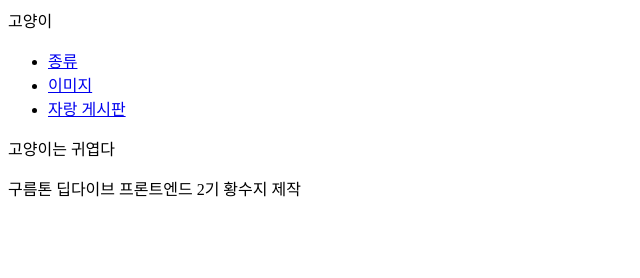
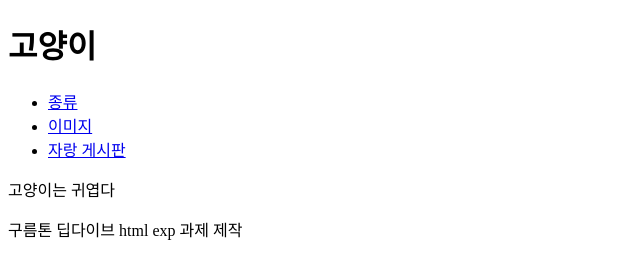
Before and after one commit to ssujissuji/github-test, a plain HTML site: page html01.html in a window 1280 px wide. Shown: the whole page, without its empty margins (0-640 px from the left). Drawn offline with Linux system fonts and the light colour scheme.

Commit message:
html 기본 구조 이해하기

```diff
--- a/html01.html
+++ b/html01.html
@@ -6,7 +6,8 @@
 </head>
 
 <body>
-    <header>고양이</header>
+    <header>
+        <h1>고양이</h1>
         <nav>
             <ul>
                 <li><a href="#">종류</a></li>
@@ -14,12 +15,13 @@
                 <li><a href="#">자랑 게시판</a></li>
             </ul>
         </nav>
+    </header>
     <main>
         <p>
             고양이는 귀엽다
         </p>
     </main>
-    <footer>구름톤 딥다이브 프론트엔드 2기 황수지 제작</footer>
+    <footer>구름톤 딥다이브 html exp 과제 제작</footer>
 </body>
 
 </html>
```
Lines whose indentation alone changed are shown as unchanged.
